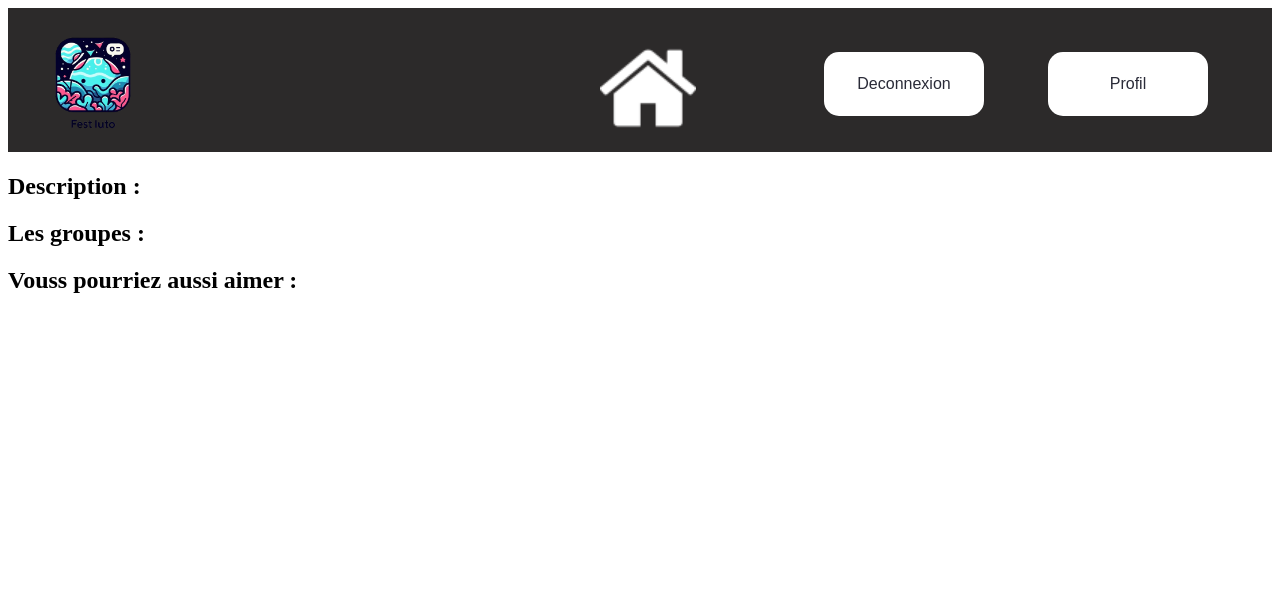
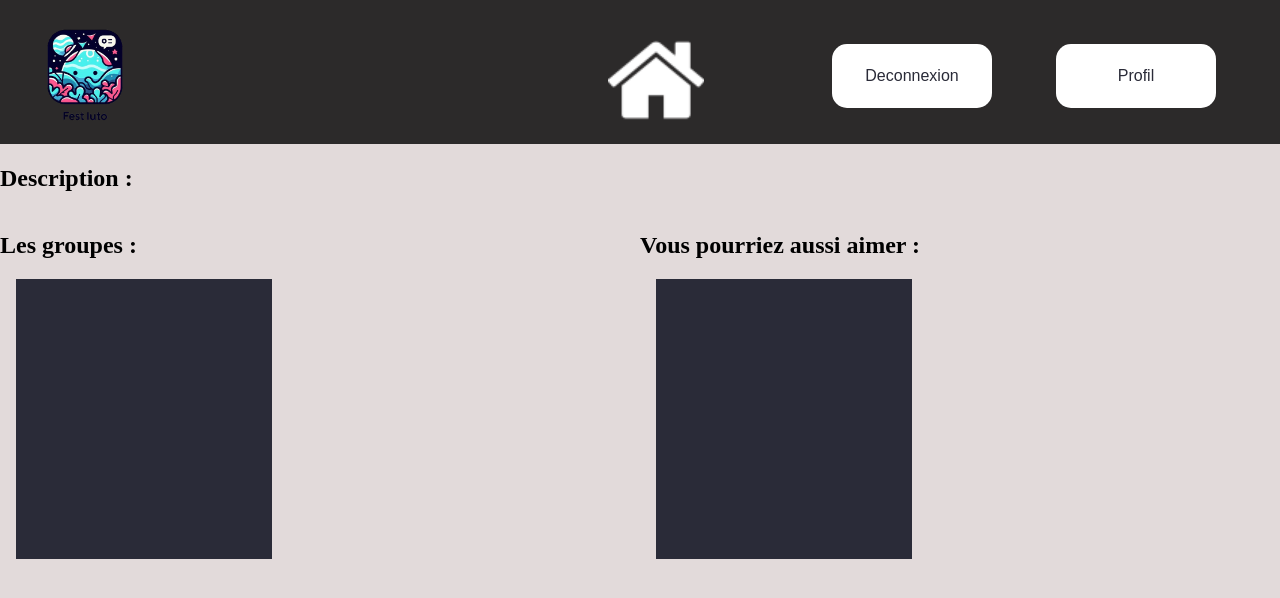
Before and after one commit to RomainMechain/SAE_BD, a Python web app: template app/templates/type_musique.html in a window 1280 px wide. Shown: the top 598 px of the page. Run offline with Jinja, Linux system fonts and the light colour scheme; the template is opened without the code that fills it, so the values that code supplies are empty.

Commit message:
Feat/ Ajout du CSS pour la page type_musique

```diff
--- a/app/static/CSS/type_musique.css
+++ b/app/static/CSS/type_musique.css
@@ -0,0 +1,37 @@
+body{
+    margin:0;
+    background-color: rgb(226, 218, 218)
+}
+
+h1{
+    text-align: center;
+}
+
+.flex {
+    display: flex;
+}
+
+#groupe {
+    flex-basis: 50%;
+}
+
+#groupe div, #types div {
+    overflow-y: auto;
+    width: 100%;
+    background-color: #2a2b38;
+    display: flex;
+    flex-wrap: wrap;
+    width: 20vw;
+    height: 35vh;
+    margin-left: 1rem;
+}
+
+#groupe a, #types a {
+    flex-basis: 100%;
+    margin: 0;
+    padding-top: 1.5rem;
+    border : solid 1px white;
+    color: white;
+    font-size:x-large;
+    text-align: center;
+}
--- a/app/templates/type_musique.html
+++ b/app/templates/type_musique.html
@@ -13,7 +13,8 @@
                 <h2>Description : </h2>
                 <p>{{ type_musique.caracteristiqueTypeMusique }}</p>
             </div>
-            <div>
+            <section class="flex">
+                <div id="groupe">
                     <h2>Les groupes :</h2>
                     <div>
                         {% for groupe in groupes %}
@@ -21,14 +22,15 @@
                         {% endfor %}
                     </div>
                 </div>
-            <div>
-                <h2>Vouss pourriez aussi aimer : </h2>
+                <div id="types">
+                    <h2>Vous pourriez aussi aimer : </h2>
                     <div>
                         {% for type_musique in types_musique %}
                             <a href="{{ url_for('type_musique', id_type_musique=type_musique.idTypeMusique) }}">{{ type_musique.nomTypeMusique }}</a>
                         {% endfor %}
                     </div>
                 </div>
+            </section>
         </main>
     </body>
 </html>
```
Lines whose indentation alone changed are shown as unchanged.
